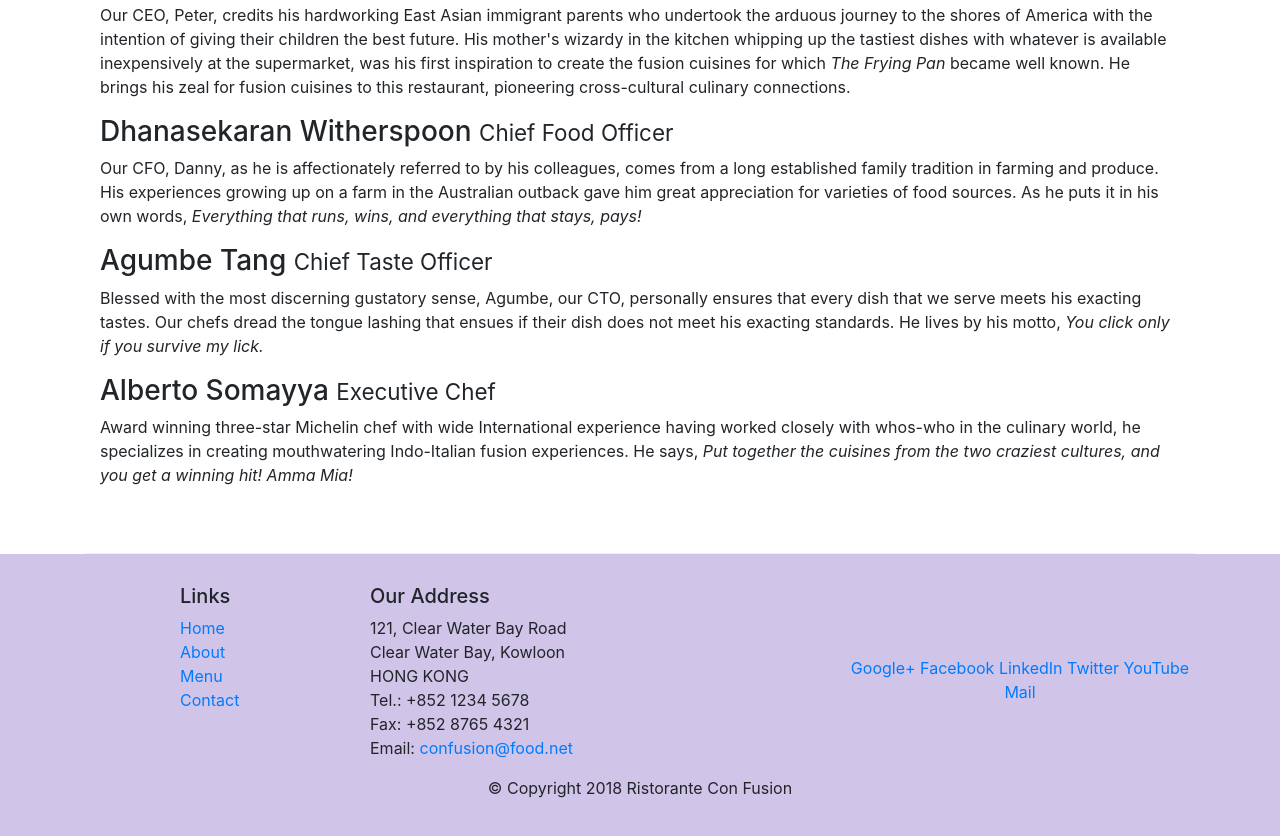
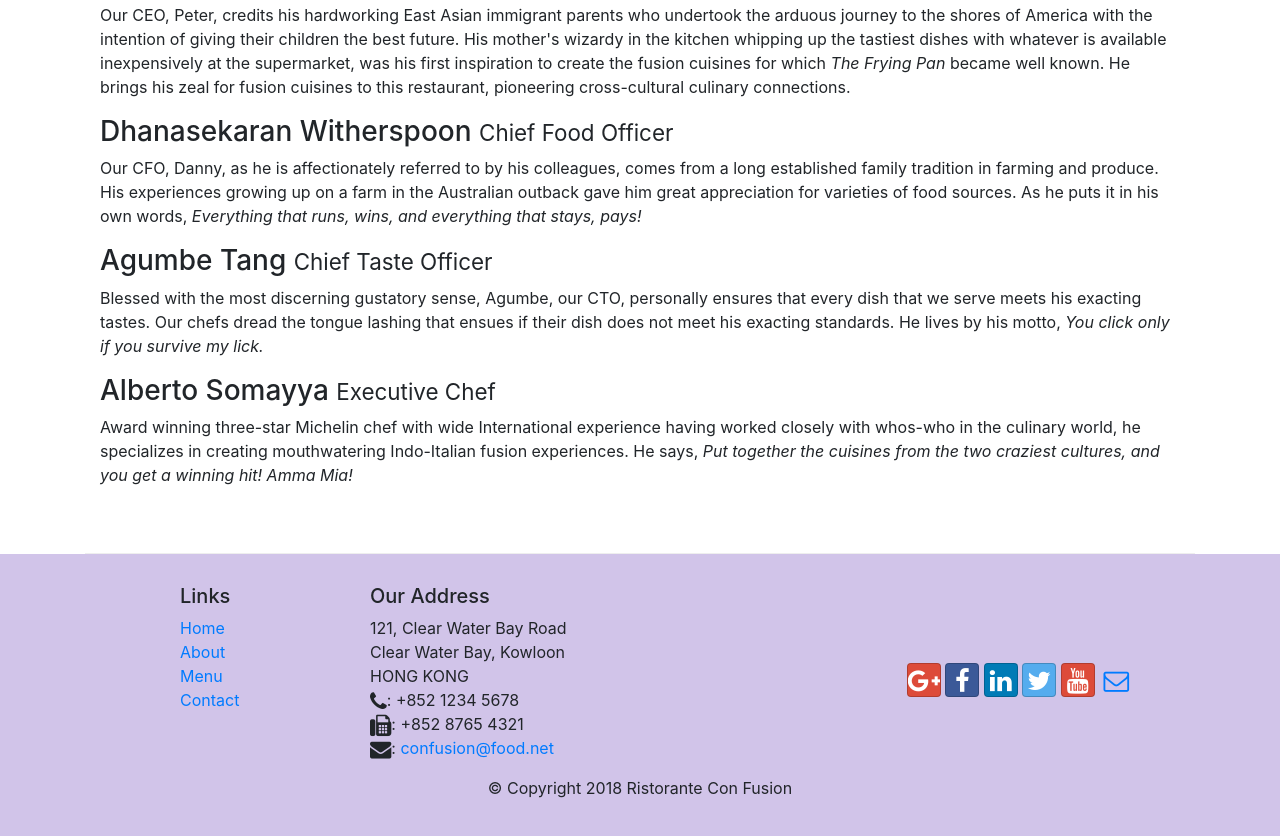
Before and after one commit to Ganesh3690/conFusion, a website: page aboutus.html in a window 1280 px wide. Shown: the part 1000-1836 px from the top of the page. Drawn offline with nearby package versions, Linux system fonts and the light colour scheme.

Commit message:
Icon Fonts2

```diff
--- a/aboutus.html
+++ b/aboutus.html
@@ -106,19 +106,20 @@
 		              121, Clear Water Bay Road<br>
 		              Clear Water Bay, Kowloon<br>
 		              HONG KONG<br>
-		              Tel.: +852 1234 5678<br>
-		              Fax: +852 8765 4321<br>
-		              Email: <a href="mailto:confusion@food.net">confusion@food.net</a>
+		              <i class="fa fa-phone fa-lg"></i>: +852 1234 5678<br>
+                      <i class="fa fa-fax fa-lg"></i>: +852 8765 4321<br>
+                      <i class="fa fa-envelope fa-lg"></i>:
+                      <a href="mailto:confusion@food.net">confusion@food.net</a>
 		           </address>
                 </div>
                 <div class="col-12 col-sm-4 align-self-center">
                     <div class="text-center">
-                        <a href="http://google.com/+">Google+</a>
-                        <a href="http://www.facebook.com/profile.php?id=">Facebook</a>
-                        <a href="http://www.linkedin.com/in/">LinkedIn</a>
-                        <a href="http://twitter.com/">Twitter</a>
-                        <a href="http://youtube.com/">YouTube</a>
-                        <a href="mailto:">Mail</a>
+                        <a class="btn btn-social-icon btn-google" href="http://google.com/+"><i class="fa fa-google-plus"></i></a>
+                        <a class="btn btn-social-icon btn-facebook" href="http://www.facebook.com/profile.php?id="><i class="fa fa-facebook"></i></a>
+                        <a class="btn btn-social-icon btn-linkedin" href="http://www.linkedin.com/in/"><i class="fa fa-linkedin"></i></a>
+                        <a class="btn btn-social-icon btn-twitter" href="http://twitter.com/"><i class="fa fa-twitter"></i></a>
+                        <a class="btn btn-social-icon btn-google" href="http://youtube.com/"><i class="fa fa-youtube"></i></a>
+                        <a class="btn btn-social-icon" href="mailto:"><i class="fa fa-envelope-o"></i></a>
                     </div>
                 </div>
            </div>
```
